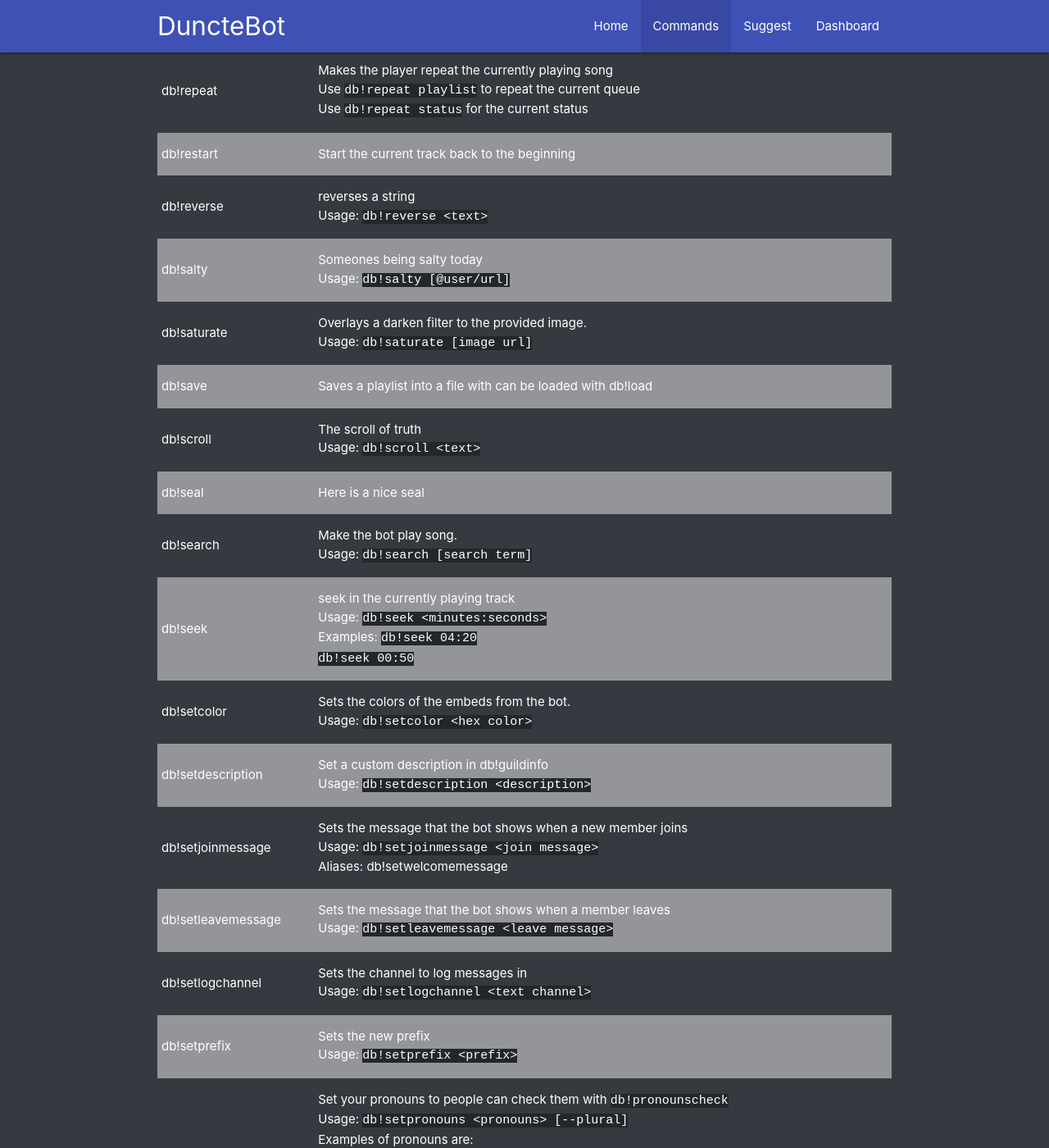
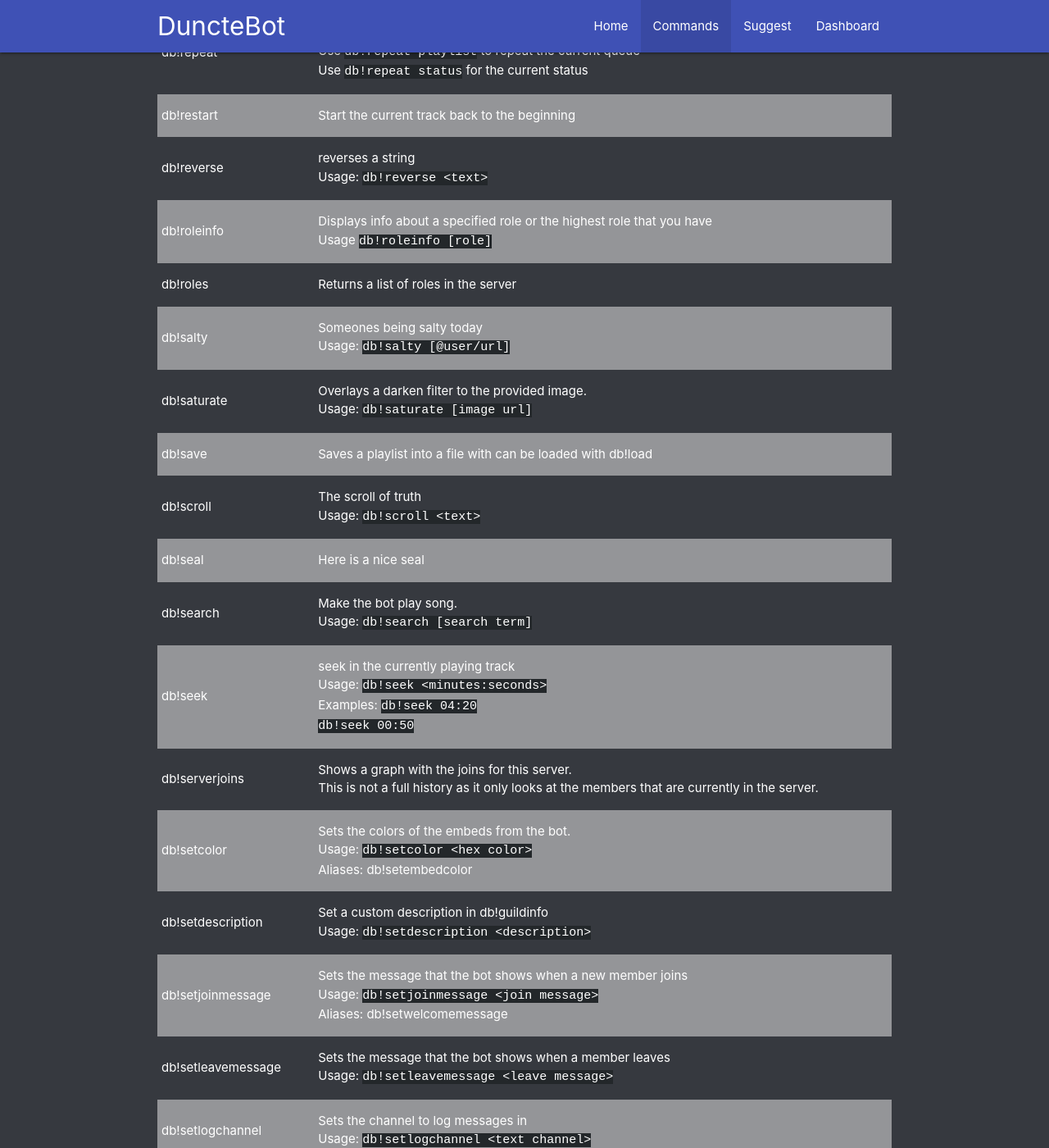
Before and after one commit to DuncteBot/dunctebot.github.io, a Jekyll site: the page built from commands.html, in a window 1280 px wide and 1400 px high, scrolled down 6417 px. Shown: the whole window at 82% size. Built offline with Jekyll 4.4.1, drawn with Linux system fonts in a browser that asks for light colours; comment, search, counter and statistics services are not loaded; some of the changed text lies outside the part shown.

Commit message:
Update commands list

```diff
--- a/_layouts/command_storage.html
+++ b/_layouts/command_storage.html
@@ -20,7 +20,7 @@
   - name: blackandwhite
     description: "Overlays a b&amp;w filter to the provided image.<br />Usage: <code>db!blackandwhite [image url]</code>"
   - name: blacklist
-    description: "Control the blacklisted words on your server<br />Note: <strong>People that have the kick members permission will bypass the blacklist</strong><br /><br />Usage:<pre class=\"code-block\"><code><br />   db!blacklist list =&gt; Gives you a list of the current blacklisted words<br />   db!blacklist clear =&gt; Clears the blacklist<br />   db!blacklist add &lt;word&gt; =&gt; Adds a word to the blacklist<br />   db!blacklist remove &lt;word&gt; =&gt; Removes a word from the blacklist<br /></code></pre>"
+    description: "Control the blacklisted words on your server<br />Note: <strong>People that have the kick members permission will bypass the blacklist</strong><br /><br />Usage:<pre class=\"code-block\"><code>db!blacklist list =&gt; Gives you a list of the current blacklisted words<br />db!blacklist clear =&gt; Clears the blacklist<br />db!blacklist add &lt;word&gt; =&gt; Adds a word to the blacklist<br />db!blacklist remove &lt;word&gt; =&gt; Removes a word from the blacklist</code></pre>"
   - name: blur
     description: "Overlays a blur filter to the provided image.<br />Usage: <code>db!blur [image url]</code>"
   - name: botinfo
@@ -32,7 +32,7 @@
   - name: chat
     description: "Have a chat with dunctebot<br />Usage: <code>db!chat &lt;message&gt;</code>"
   - name: cleanup
-    description: "Performs a cleanup in the channel where the command is run.<br />To clear an entire channel it's better to use <code>db!purgechannel</code><br />Usage: <code>db!cleanup[ammount] [keep-pinned] [bots-only]</code>"
+    description: "Performs a cleanup in the channel where the command is run.<br />To clear an entire channel it's better to use <code>db!purgechannel</code><br />Usage: <code>db!cleanup [ammount] [keep-pinned] [bots-only]</code>"
   - name: clearleftguilds
     description: "Clears the guilds that we have left from the cache and/or database<br />Usage: <code>db!clearleftguilds [--clear-db]</code>"
   - name: clint
@@ -161,6 +161,10 @@
     description: "Start the current track back to the beginning"
   - name: reverse
     description: "reverses a string<br />Usage: <code>db!reverse &lt;text&gt;</code>"
+  - name: roleinfo
+    description: "Displays info about a specified role or the highest role that you have<br />Usage <code>db!roleinfo [role]</code>"
+  - name: roles
+    description: "Returns a list of roles in the server"
   - name: salty
     description: "Someones being salty today<br />Usage: <code>db!salty [@user/url]</code>"
   - name: saturate
@@ -175,8 +179,10 @@
     description: "Make the bot play song.<br />Usage: <code>db!search [search term]</code>"
   - name: seek
     description: "seek in the currently playing track<br />Usage: <code>db!seek &lt;minutes:seconds&gt;</code><br />Examples: <code>db!seek 04:20</code><br /><code>db!seek 00:50</code><br />"
+  - name: serverjoins
+    description: "Shows a graph with the joins for this server.<br />This is not a full history as it only looks at the members that are currently in the server."
   - name: setcolor
-    description: "Sets the colors of the embeds from the bot.<br />Usage: <code>db!setcolor &lt;hex color&gt;</code>"
+    description: "Sets the colors of the embeds from the bot.<br />Usage: <code>db!setcolor &lt;hex color&gt;</code><br />Aliases: db!setembedcolor"
   - name: setdescription
     description: "Set a custom description in db!guildinfo<br />Usage: <code>db!setdescription &lt;description&gt;</code>"
   - name: setjoinmessage
```
Also changed, not shown: other parts of _layouts/command_storage.html (+1 -1 lines).
